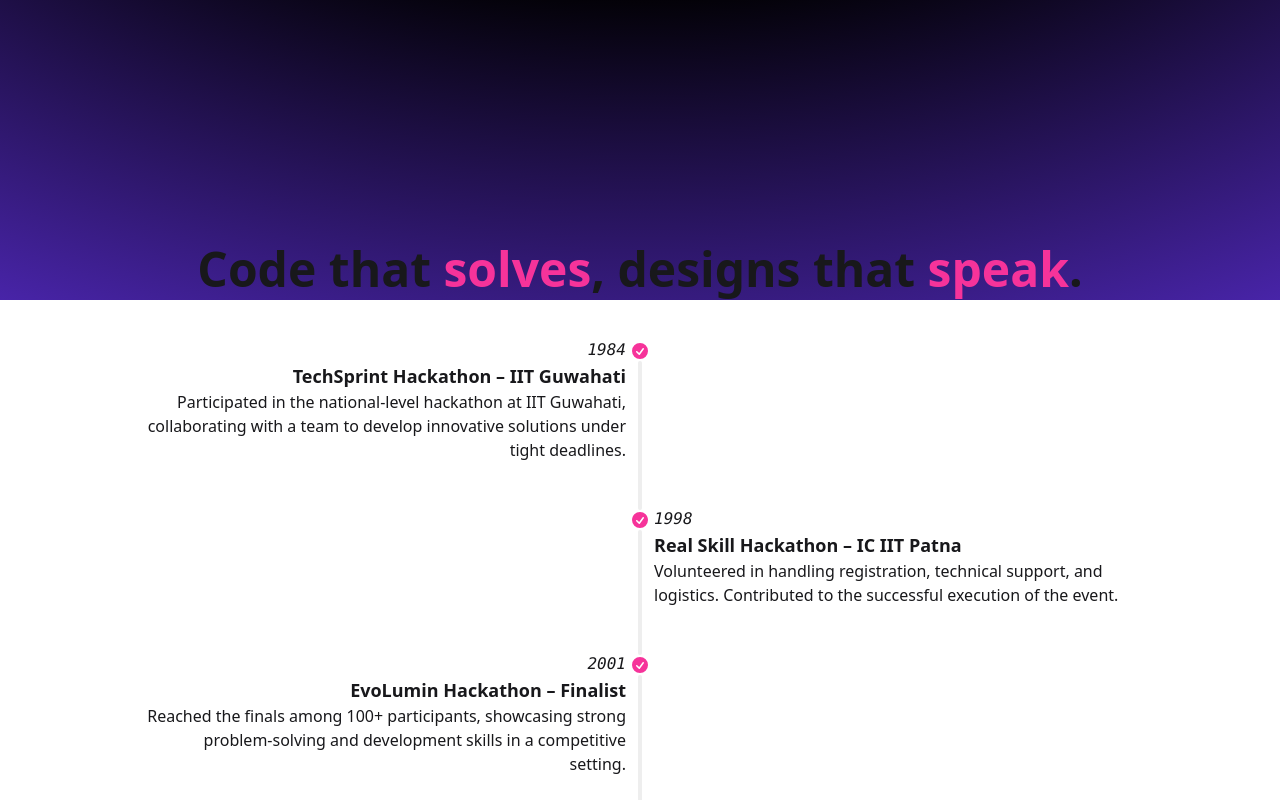
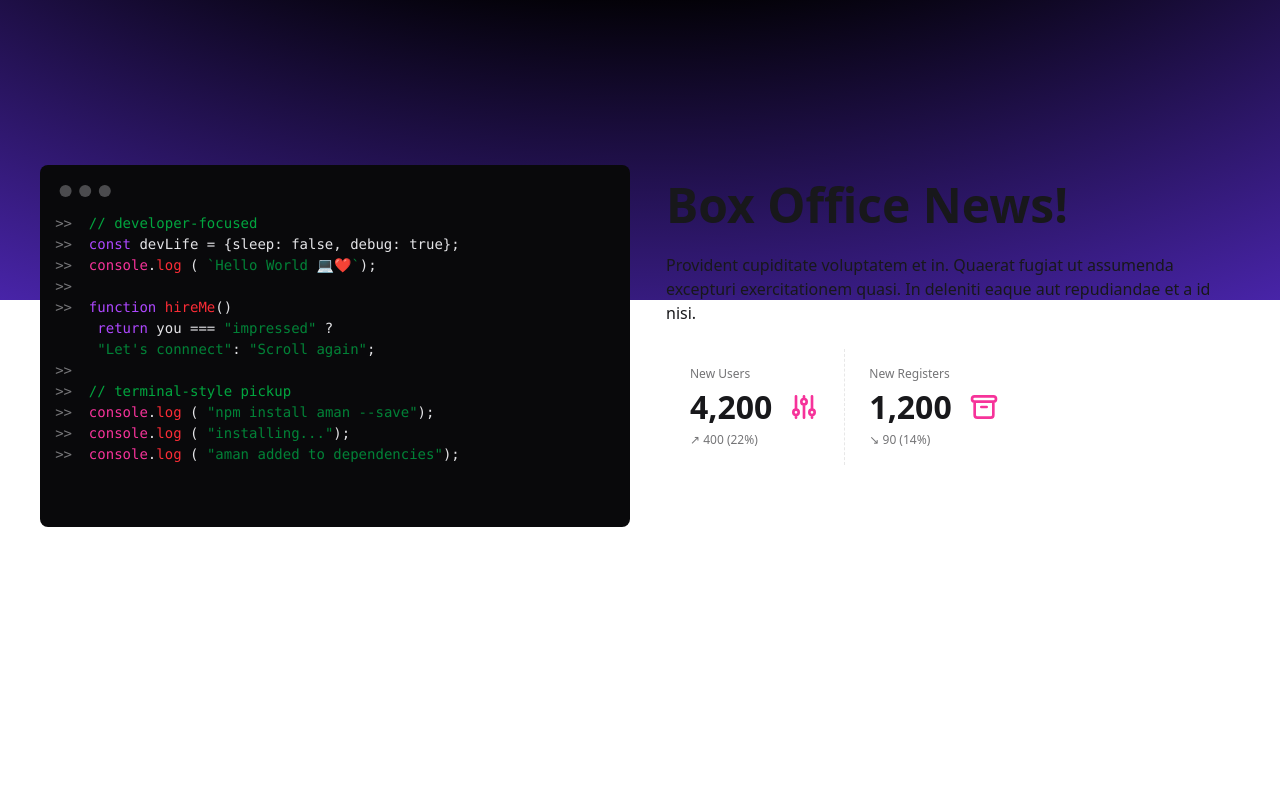
Before and after one commit to amanr1405/react-portfolio, a React (Vite) app: page / in a window 1280 px wide. Shown: the part 500-1300 px from the top of the page. Built offline with nearby package versions, Linux system fonts and the light colour scheme.

Commit message:
updated UI

```diff
--- a/src/App.jsx
+++ b/src/App.jsx
@@ -10,6 +10,8 @@ import Skill from './Skill.jsx'
 import Project from './Project.jsx'
 import ProjectMaster from './ProjectMaster.jsx'
 import Contact from './Contact.jsx'
+import InfoMaster from './InfoMaster.jsx'
+
 
 function App() {
   return (
@@ -17,11 +19,10 @@ function App() {
 
       <Nav />
       <Heroic />
-      {/* <Info /> */}
-
-      <div className="container p-10  pt-30 pb-30 max-w-full"><Timeline/></div>
+      <div className="container p-5 max-w-full"><InfoMaster/></div>
+      <div className="container p-10 pb-30 max-w-full"><Timeline/></div>
       <Skill/>
-      <div className="container p-10 max-w-full"><ProjectMaster/></div>
+      <div className="container p-10 pt-30 pb-30 max-w-full"><ProjectMaster/></div>
       <Contact />
       <Footer />
 
--- a/src/Featured.jsx
+++ b/src/Featured.jsx
@@ -3,7 +3,7 @@ import React from "react";
 export default function Featured() {
   return (
     <>
-      <div className="stats w-full">
+      <div className="stats">
 
 
         <div className="stat">
--- a/src/Info.jsx
+++ b/src/Info.jsx
@@ -1,20 +1,20 @@
 import React from "react";
-import Code from './Code.jsx'
+import Code from "./Code.jsx";
 import Featured from "./Featured.jsx";
 export default function Info() {
   return (
     <>
-      <div className="hero bg-base min-h-[35rem] w-full p-10">
-        <div className="hero-content flex-col lg:flex-row gap-10 items-start">
-          <div className="container"><Code /></div>
+      <div className="hero bg-base min-h-[35rem] w-fullflex items-start justify-start">
+
+        <div className="hero-content flex-col lg:flex-row items-start">
           <div>
-            <h1 className="text-5xl font-bold">Where <span className="colorChange text-pink-500">creativity</span> meets code and ideas come to <span className="colorChange text-pink-500">life</span>.</h1>
+            <h1 className="text-5xl font-bold">Box Office News!</h1>
             <p className="py-6">
-              From building ideas overnight to leading teams through high-energy tech sprints, my journey through hackathons and tech events has been all about turning passion into innovation.
+              Provident cupiditate voluptatem et in. Quaerat fugiat ut assumenda
+              excepturi exercitationem quasi. In deleniti eaque aut repudiandae
+              et a id nisi.
             </p>
             <Featured />
-
-
           </div>
         </div>
       </div>
--- /dev/null
+++ b/src/InfoMaster.jsx
@@ -0,0 +1,18 @@
+import React from "react";
+import Info from './Info.jsx'
+import Code from './Code.jsx'
+
+export default function InfoMaster() {
+  return (
+    <>
+      <div className="flex w-full h-full flex-col lg:flex-row gap-5 p-5">
+        <div className="card bg-base rounded-box grid h-full w-[50%] grow place-items-center">
+            <Code />
+        </div>
+        <div className="card bg-base rounded-box grid h-full w-[50%] grow place-items-center">
+         <Info />
+        </div>
+      </div>
+    </>
+  );
+}
```
